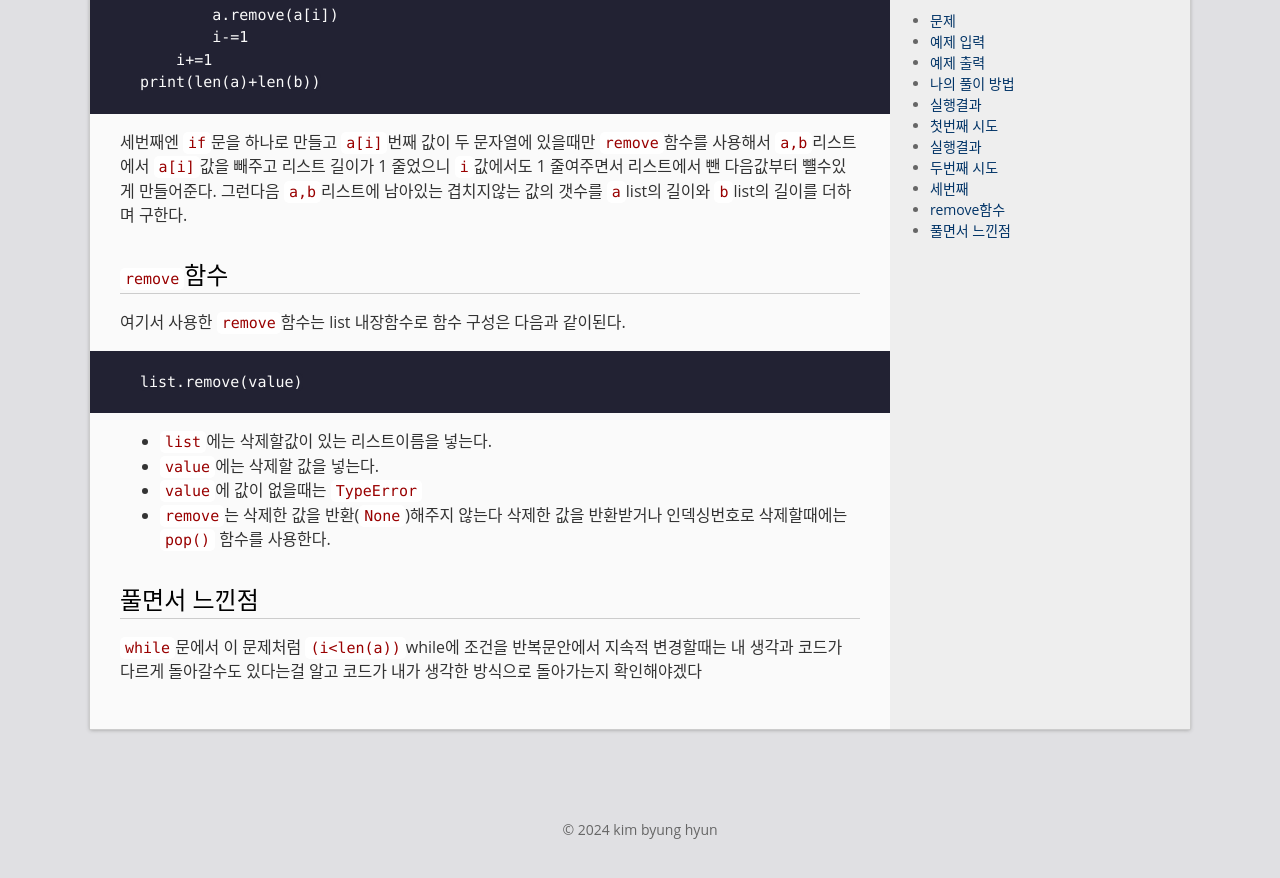
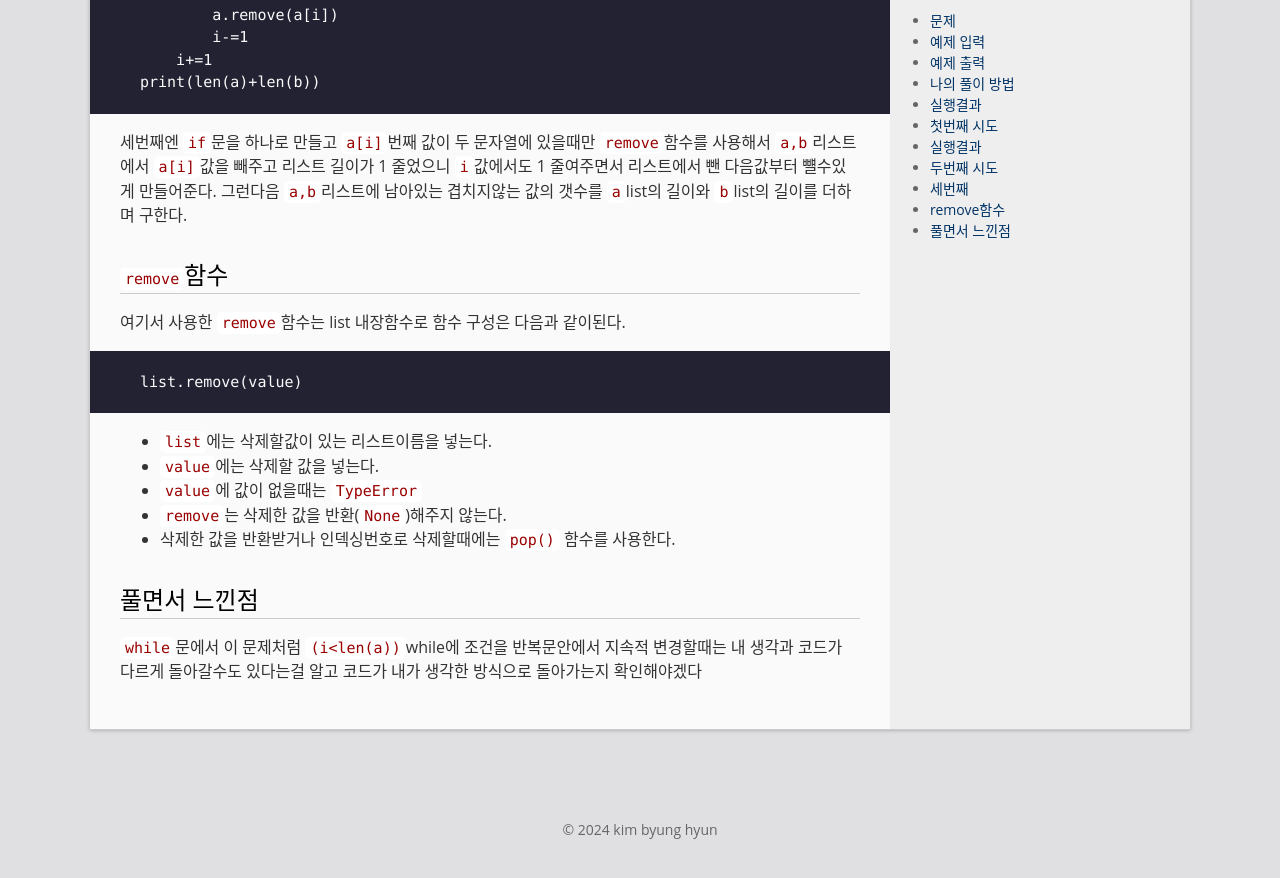
Before and after one commit to bh6366632/bh6366632.github.com, a Jekyll site: the page built from _posts/2024-04-06-anagram.md, in a window 1280 px wide and 900 px high, scrolled down 2845 px. Shown: the top 878 px of the window. Built offline with Jekyll 4.4.1, drawn with Linux system fonts in a browser that asks for light colours.

```diff
--- a/_posts/2024-04-06-anagram.md
+++ b/_posts/2024-04-06-anagram.md
@@ -117,8 +117,8 @@ list.remove(value)
 - `list`에는 삭제할값이 있는 리스트이름을 넣는다.
 - `value`에는 삭제할 값을 넣는다.
 - `value`에 값이 없을때는 `TypeError`
-- `remove`는 삭제한 값을 반환(`None`)해주지 않는다
-삭제한 값을 반환받거나 인덱싱번호로 삭제할때에는 `pop()` 함수를 사용한다.
+- `remove`는 삭제한 값을 반환(`None`)해주지 않는다.
+- 삭제한 값을 반환받거나 인덱싱번호로 삭제할때에는 `pop()` 함수를 사용한다.
 
 # 풀면서 느낀점
 `while`문에서 이 문제처럼 `(i<len(a))`while에 조건을 반복문안에서 지속적 변경할때는
```
